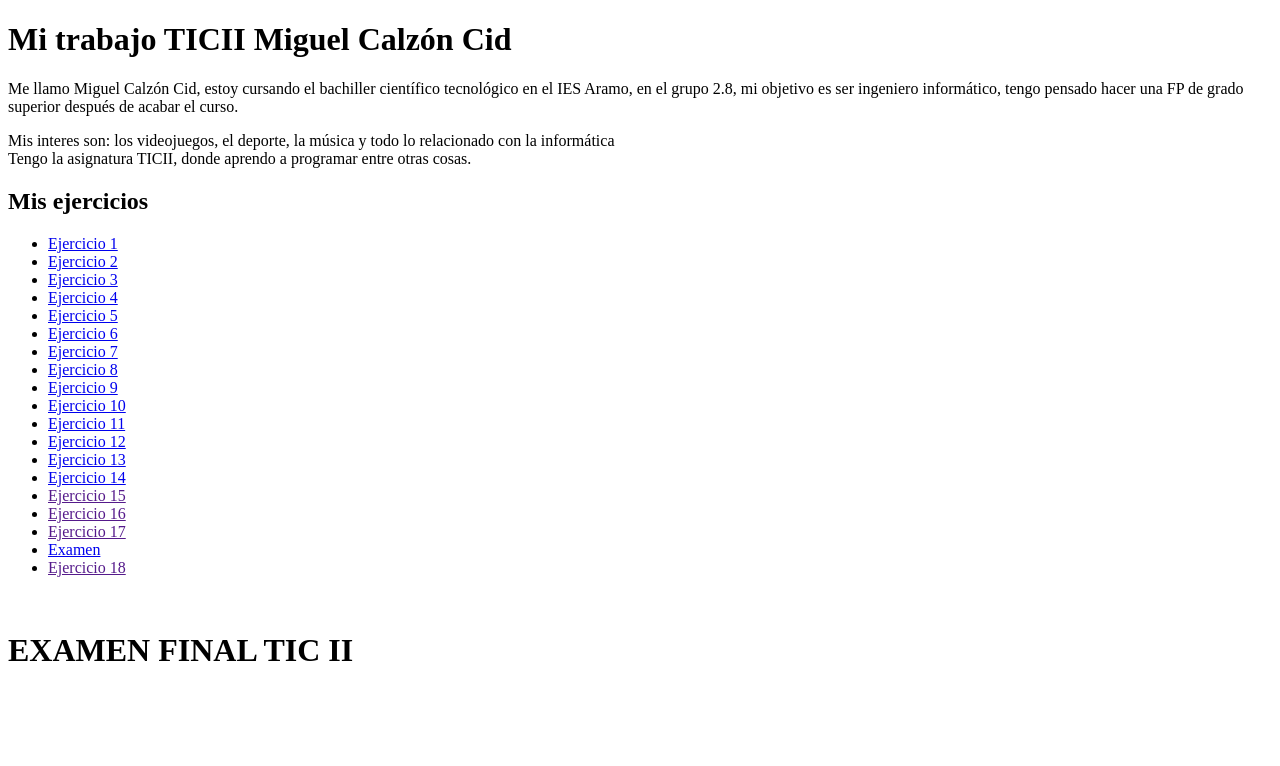
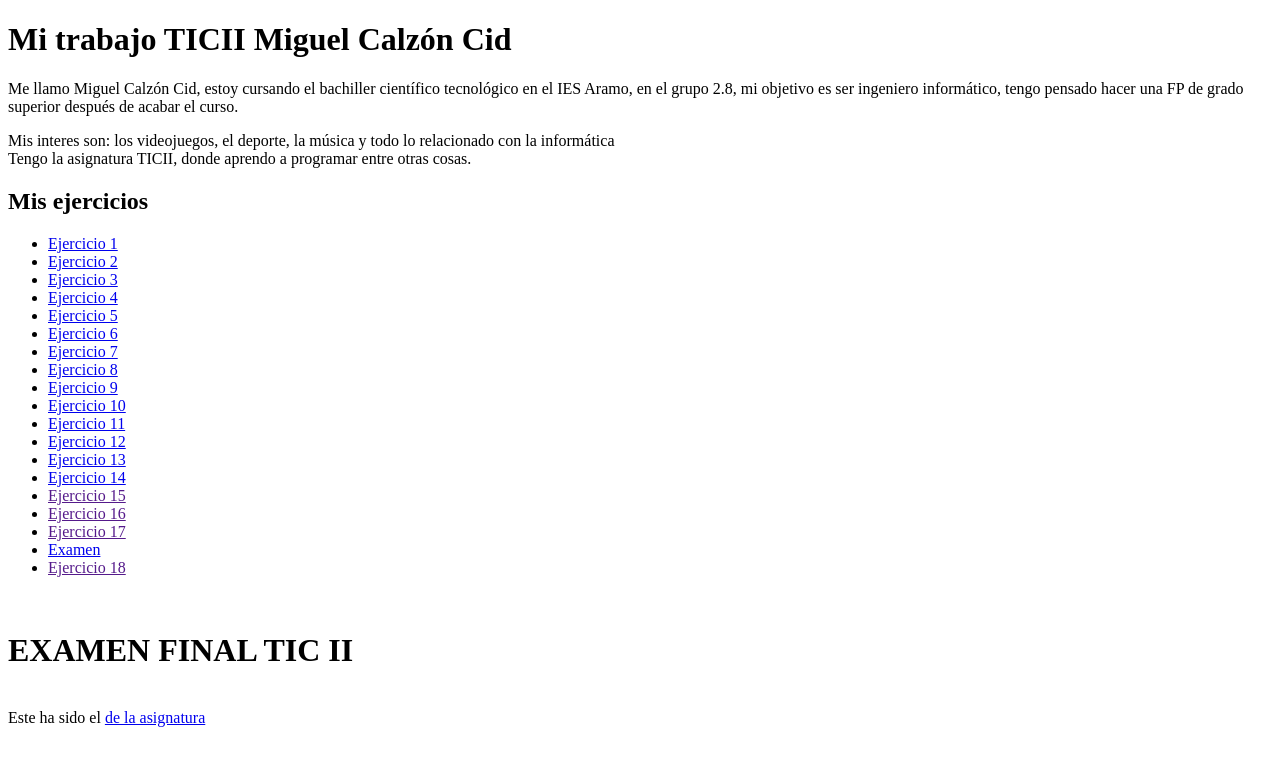
Before and after one commit to MiguelCCid/MiguelCCid, a plain HTML site: page index.html in a window 1280 px wide. Drawn offline with Linux system fonts and the light colour scheme.

Commit message:
Update index.html

```diff
--- a/index.html
+++ b/index.html
@@ -33,6 +33,6 @@
 		<li><a href="">Ejercicio 18</a>
 			</ul>
 	<br> <H1> EXAMEN FINAL TIC II </H1>
-	<BR>
+	<BR> Este ha sido el <a href="https://miguelccid.github.io/Github/Examen%20final/index.html" examen final </a> de la asignatura
 	</body>
 </html>
```
